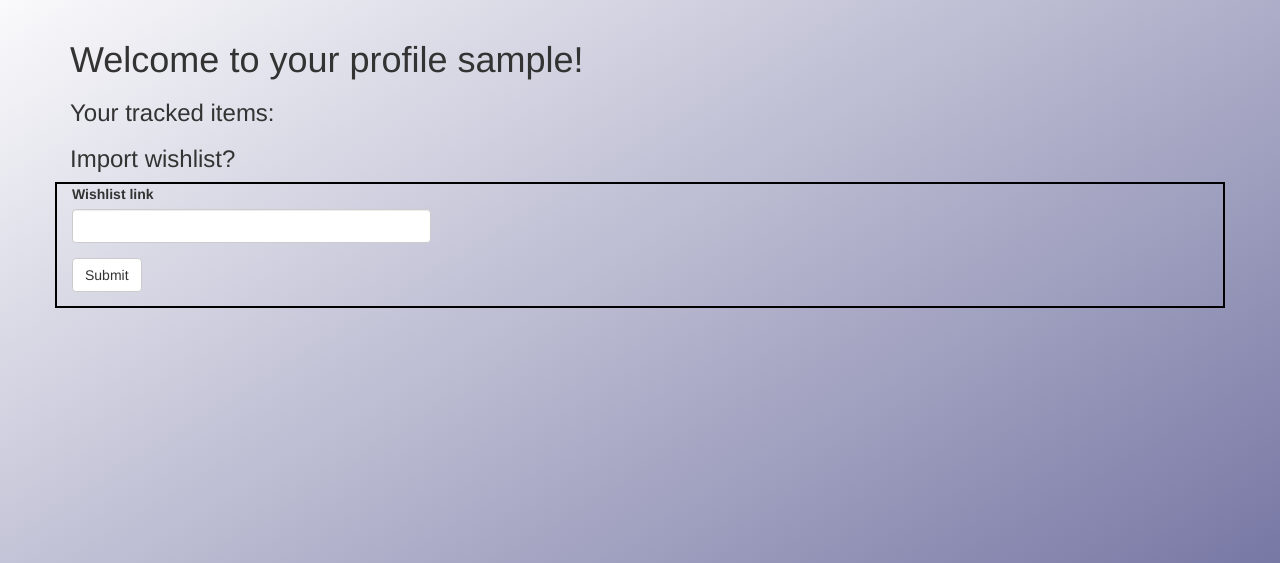
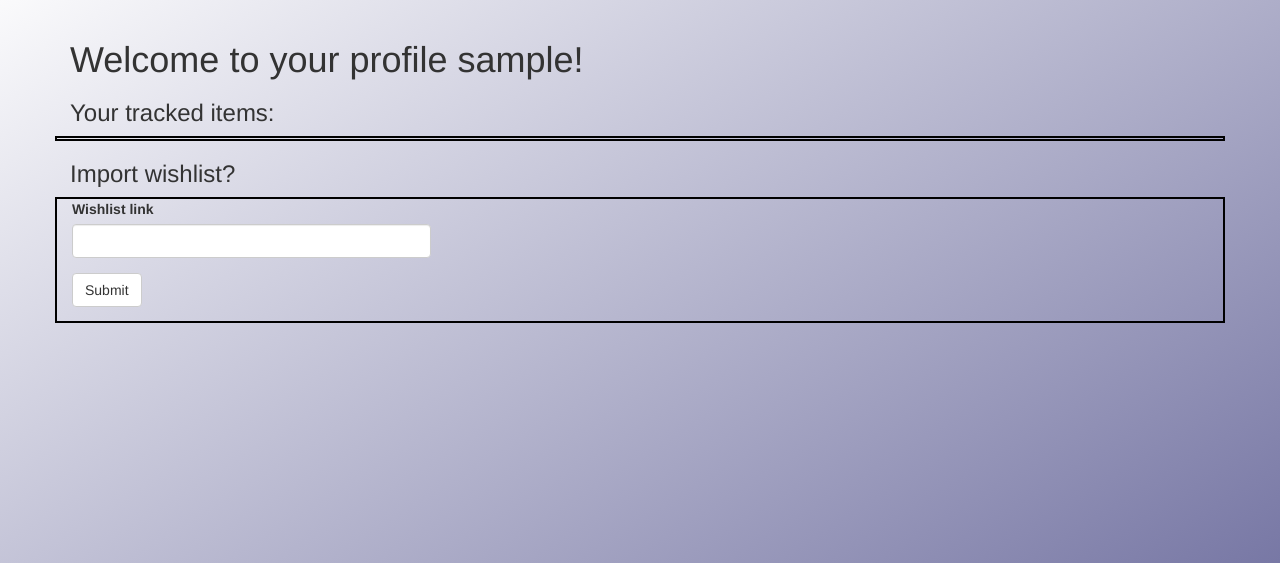
Before and after one commit to ruppatel115/PriceTrackerFinal, a Flask app: page /profile in a window 1280 px wide. Shown: the part 52-615 px from the top of the page. Run offline with Flask 2, Linux system fonts and the light colour scheme; the visitor is signed in with stand-in values (Sample User, id 1); data comes from the database, SQL or seed files in the repository; some libraries are stand-ins or nearby versions.

Commit message:
Added a box around the item list in profile

```diff
--- a/app/templates/profile.html
+++ b/app/templates/profile.html
@@ -3,10 +3,14 @@
 {% block app_content %}
     <h1>Welcome to your profile {{ current_user.username }}!</h1>
     <h3>Your tracked items:</h3>
+    <div class="row" style="border: 2px solid #000000">
+        <div class="col-md-4">
         {% for item in items %}
             <li><b><a href="{{ item.url }}">{{ item.name }}</a></b> <br>
                 <br>&emsp; Current price: {{ item.current_price }}, <a href={{ url_for('item',name=item.name) }}>View more</a> </li></br>
         {% endfor %}
+        </div>
+    </div>
     <h3>Import wishlist?</h3>
     <div class="row" style="border: 2px solid #000000">
         <div class="col-md-4">
```
